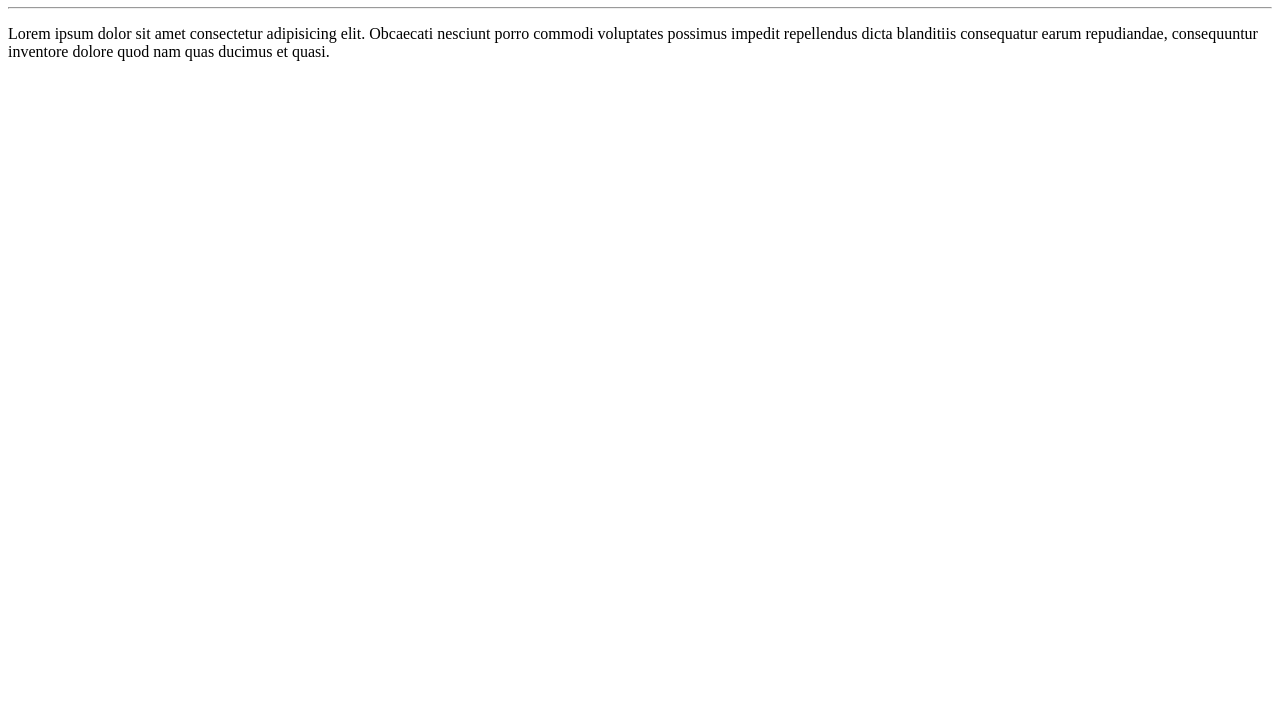
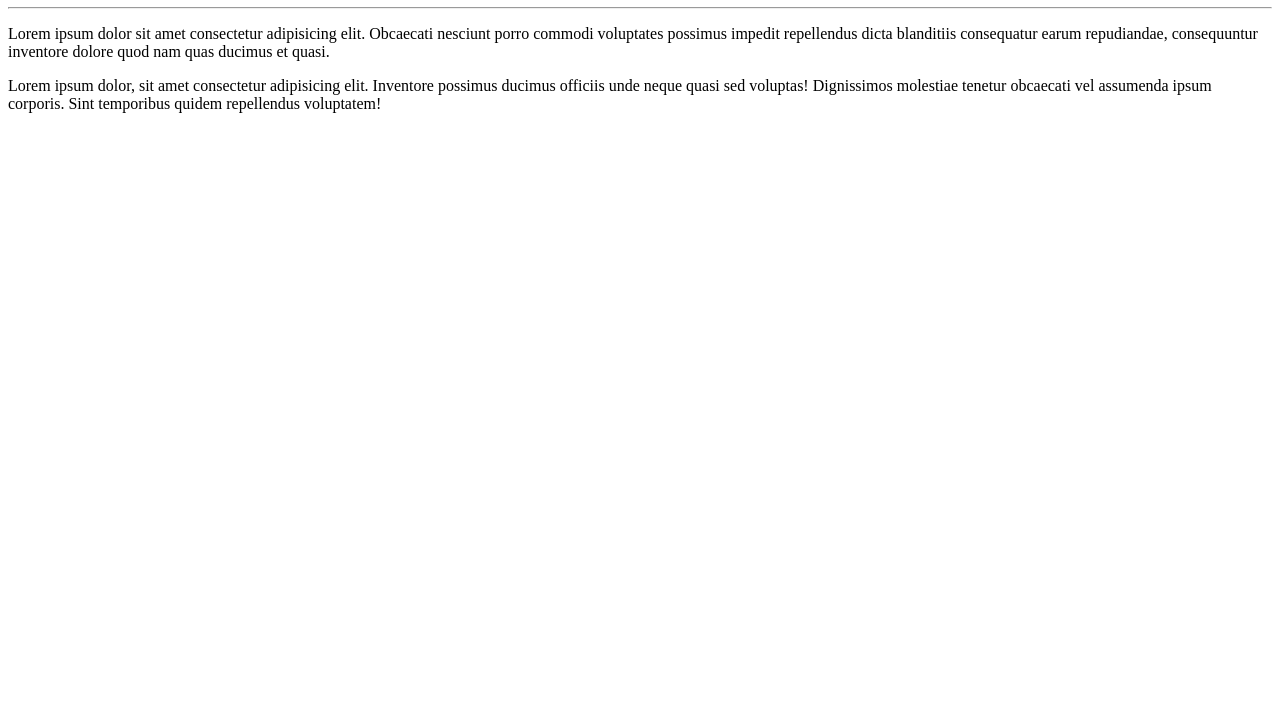
Before and after one commit to alessandroseidiinoue/Curso-GitHub, a plain HTML site: page Site - Exemplo/index.html in a window 1280 px wide. Shown: the part 73-800 px from the top of the page. Drawn offline with Linux system fonts and the light colour scheme.

Commit message:
novo paragrafo

```diff
--- a/Site - Exemplo/index.html
+++ b/Site - Exemplo/index.html
@@ -9,5 +9,6 @@
     <h1>Teste Aula GitHub</h1>
     <hr>
     <p>Lorem ipsum dolor sit amet consectetur adipisicing elit. Obcaecati nesciunt porro commodi voluptates possimus impedit repellendus dicta blanditiis consequatur earum repudiandae, consequuntur inventore dolore quod nam quas ducimus et quasi.</p>
+    <p>Lorem ipsum dolor, sit amet consectetur adipisicing elit. Inventore possimus ducimus officiis unde neque quasi sed voluptas! Dignissimos molestiae tenetur obcaecati vel assumenda ipsum corporis. Sint temporibus quidem repellendus voluptatem!</p>
 </body>
 </html>
```
